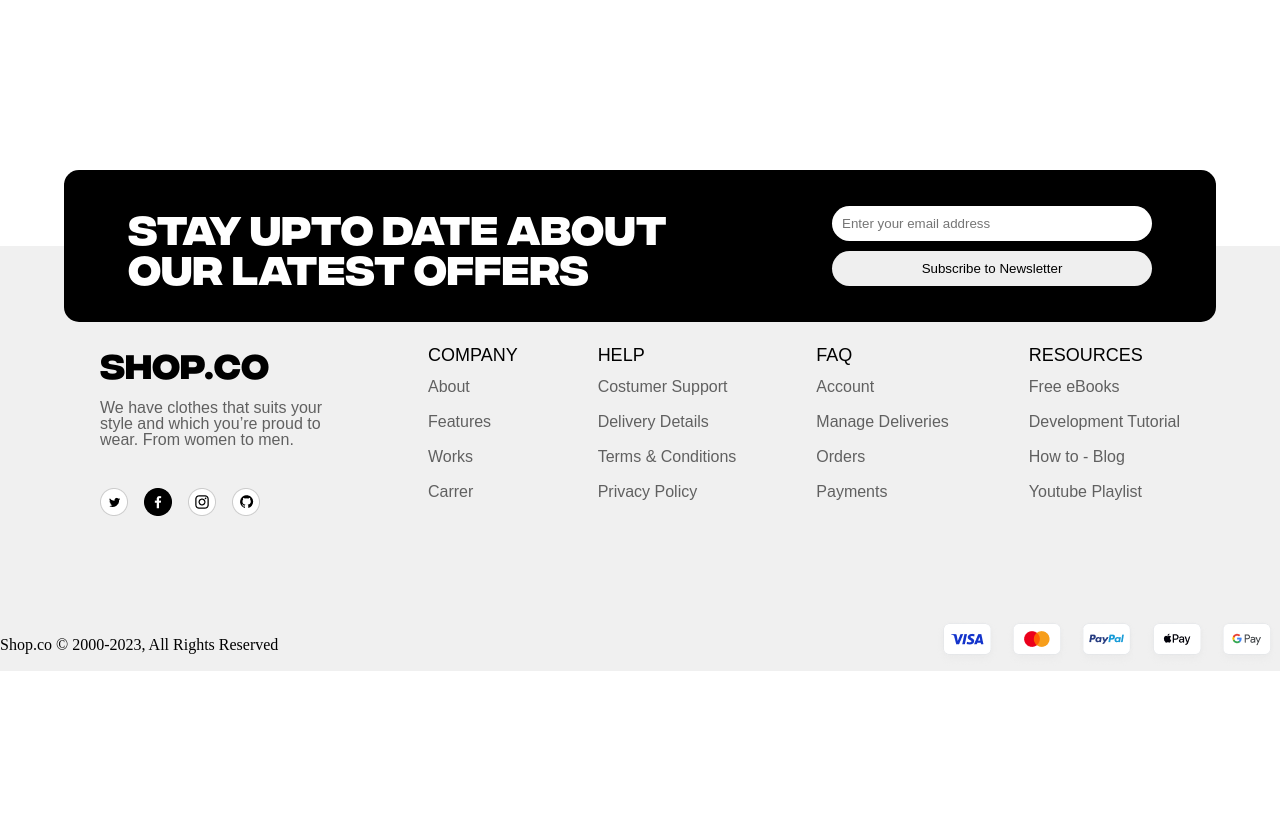
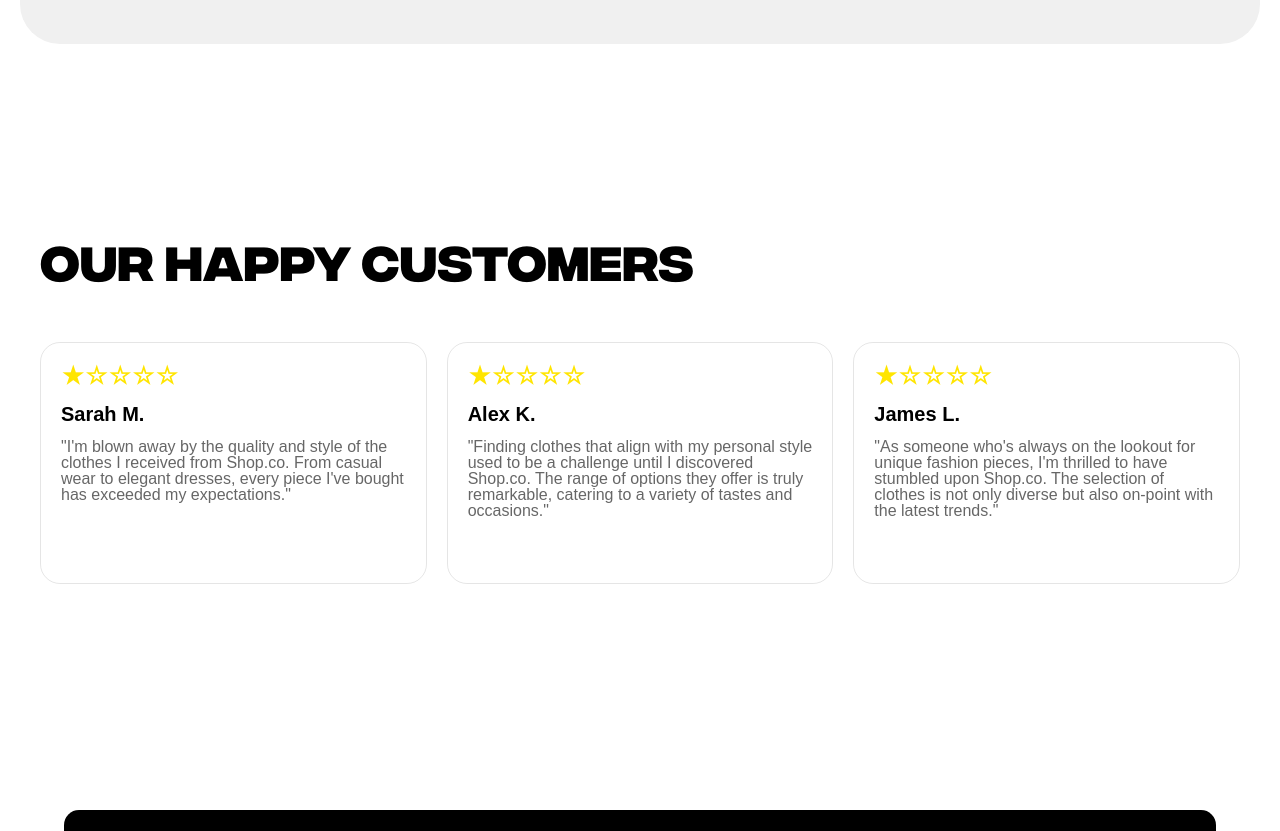
Before and after one commit to claracjz/shop.co, a plain HTML site: page index.html in a window 1280 px wide. Shown: the part 3120-3951 px from the top of the page. Before the commit the page ends 3791 px from the top, so only its background shows below. Drawn offline with nearby package versions, Linux system fonts and the light colour scheme; a web font is replaced by a local one.

Commit message:
comments seccion add

```diff
--- a/css/components/browse-categories.css
+++ b/css/components/browse-categories.css
@@ -2,7 +2,7 @@
     width: 100%;
     max-width: 1200px;
     margin: 10px auto;
-    padding: 20px;
+    padding: 20px 20px 70px 20px;
     background-color: #F0F0F0;
     border-radius: 40px;
 }
--- /dev/null
+++ b/css/components/customers.css
@@ -0,0 +1,73 @@
+.customers {
+    max-width: 1200px;
+    margin: 80px auto 80px auto;
+    padding: 50px 20px;
+    text-align: center;
+}
+
+.customers h2 {
+    text-align: left;
+}
+
+.reviews-container {
+    display: flex;
+    justify-content: space-between;
+    gap: 20px;
+}
+
+.review-card {
+    border: 1px solid #0000001A;
+    width: 400px;
+    height: 200px;
+    padding: 20px;
+    border-radius: 20px;
+    transition: transform 0.3s ease;
+    text-align: left;
+}
+
+.review-card:hover {
+    transform: translateY(-10px);
+}
+
+.customers .reviews-container .review-card .review-header .rating {
+    display: flex;
+}
+
+.customers .reviews-container .review-card .review-header .rating .star-icon {
+    list-style-type: none;
+    border: 1px solid #fff;
+    cursor: pointer;
+    color: #FFE500;
+    font-size: 24px;
+    margin-bottom: 15px;
+}
+
+.customers .reviews-container .review-card .review-header .rating .star-icon::before {
+    content: "\2605";
+}
+
+.customers .reviews-container .review-card .review-header .rating .star-icon.active ~ .star-icon::before {
+    content: "\2606";
+}
+
+.customers .reviews-container .review-card .review-header .rating .rating:hover ~ .star-icon::before {
+    content: "\2605";
+}
+
+.customers .reviews-container .review-card .review-header .rating .rating .star-icon:hover ~ .star-icon::before {
+    content: "\2606";
+}
+
+.review-header {
+    margin-bottom: 15px;
+    font-family: 'Satoshi', sans-serif;
+    font-size: 20px;
+    font-weight: 700;
+}
+
+.review-card p {
+    font-family: 'Satoshi', sans-serif;
+    font-size: 16px;
+    font-weight: 500;
+    color: #00000099;
+}
--- a/css/extends.css
+++ b/css/extends.css
@@ -5,4 +5,5 @@
 @import './components/banner.css';
 @import './components/products.css';
 @import './components/browse-categories.css';
+@import './components/customers.css';
 @import './components/footer.css';
--- a/index.html
+++ b/index.html
@@ -251,6 +251,60 @@
     </div>
 </section>
 
+<section class="customers">
+    <h2>OUR HAPPY CUSTOMERS</h2>
+    <div class="reviews-container">
+        <div class="review-card">
+            <div class="review-header">
+               <div class="rating">
+                <ul class="rating">
+                    <li class="star-icon active" data-ranting="1"></li>
+                    <li class="star-icon" data-ranting="2"></li>
+                    <li class="star-icon" data-ranting="3"></li>
+                    <li class="star-icon" data-ranting="4"></li>
+                    <li class="star-icon" data-ranting="5"></li>
+                </ul>
+               </div>
+               <h3>Sarah M.</h3>
+
+            </div>
+            <p>"I'm blown away by the quality and style of the clothes I received from Shop.co. From casual wear to elegant dresses, every piece I've bought has exceeded my expectations."</p>
+        </div>
+        <div class="review-card">
+            <div class="review-header">
+               <div class="rating">
+                <ul class="rating">
+                    <li class="star-icon active" data-ranting="1"></li>
+                    <li class="star-icon" data-ranting="2"></li>
+                    <li class="star-icon" data-ranting="3"></li>
+                    <li class="star-icon" data-ranting="4"></li>
+                    <li class="star-icon" data-ranting="5"></li>
+                </ul>
+               </div>
+               <h3>Alex K.</h3>
+
+            </div>
+            <p>"Finding clothes that align with my personal style used to be a challenge until I discovered Shop.co. The range of options they offer is truly remarkable, catering to a variety of tastes and occasions."</p>
+        </div>
+        <div class="review-card">
+            <div class="review-header">
+               <div class="rating">
+                <ul class="rating">
+                    <li class="star-icon active" data-ranting="1"></li>
+                    <li class="star-icon" data-ranting="2"></li>
+                    <li class="star-icon" data-ranting="3"></li>
+                    <li class="star-icon" data-ranting="4"></li>
+                    <li class="star-icon" data-ranting="5"></li>
+                </ul>
+               </div>
+               <h3>James L.</h3>
+
+            </div>
+            <p>"As someone who's always on the lookout for unique fashion pieces, I'm thrilled to have stumbled upon Shop.co. The selection of clothes is not only diverse but also on-point with the latest trends."</p>
+        </div>
+    </div>
+</section>
+
     <footer class="footer-container">
         <div class="newsletter">
             <p>STAY UPTO DATE ABOUT OUR LATEST OFFERS</p>
```
